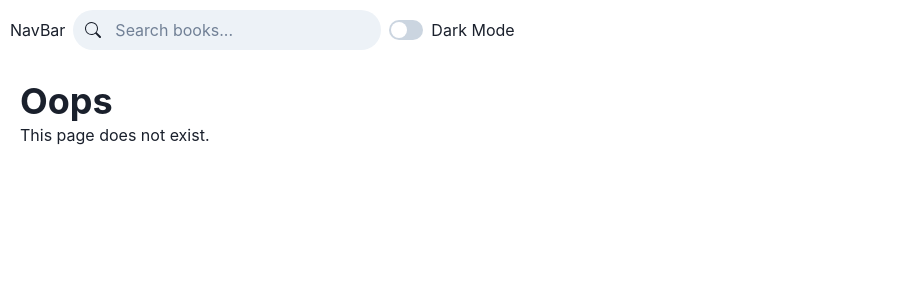
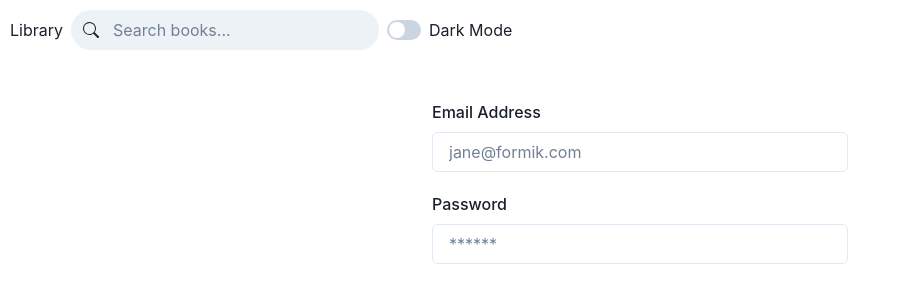
Before and after one commit to msbeigiai/fullstack-book-store, a React (Vite) app in the folder library-frontend/: page /login in a window 1280 px wide. Shown: the top 302 px of the page, without its empty margins (0-900 px from the left). Built offline with nearby package versions, Linux system fonts and the light colour scheme.

Commit message:
Add login form

```diff
--- a/library-frontend/src/components/FormTextInput.tsx
+++ b/library-frontend/src/components/FormTextInput.tsx
@@ -5,7 +5,6 @@ import {
   Input,
 } from "@chakra-ui/react";
 import { useField } from "formik";
-import { ReactNode } from "react";
 
 interface Props {
   id: string;
@@ -13,13 +12,12 @@ interface Props {
   label: string;
   type: string;
   placeholder: string;
-  children: ReactNode;
 }
 
 const FormTextInput = (props: Props) => {
   const [field, meta] = useField(props);
   return (
-    <FormControl>
+    <FormControl marginTop={5}>
       <FormLabel htmlFor={props.id || props.name}>{props.label}</FormLabel>
       <Input className="text-input" {...field} {...props}></Input>
       {meta.touched && meta.error ? (
--- a/library-frontend/src/components/NavBar.tsx
+++ b/library-frontend/src/components/NavBar.tsx
@@ -1,12 +1,13 @@
-import { HStack, Text } from "@chakra-ui/react";
+import { HStack } from "@chakra-ui/react";
+import { Link } from "react-router-dom";
+import ColorModeSwitch from "./ColorModeSwitch";
 import SearchInput from "./SearchInput";
-import ColorModeSwitch from "./ColorModeSwitch";
 
 const NavBar = () => {
   return (
     <>
       <HStack padding="10px">
-        <Text>NavBar</Text>
+        <Link to="/">Library</Link>
         <SearchInput />
         <ColorModeSwitch />
       </HStack>
--- /dev/null
+++ b/library-frontend/src/pages/LoginForm.tsx
@@ -0,0 +1,56 @@
+import { Container } from "@chakra-ui/react";
+import { Form, Formik } from "formik";
+import * as Yup from "yup";
+import FormTextInput from "../components/FormTextInput";
+
+interface LoginFormVales {
+  email: string;
+  password: string;
+}
+
+const LoginForm = () => {
+  const intialValues: LoginFormVales = {
+    email: "",
+    password: "",
+  };
+  return (
+    <Container maxW="md">
+      <Formik
+        initialValues={intialValues}
+        validationSchema={Yup.object({
+          email: Yup.string()
+            .email("Invalid email address")
+            .required("Required"),
+          password: Yup.string()
+            .required("No password provided.")
+            .min(5, "Password is too short - should be 8 chars minimum."),
+        })}
+        onSubmit={(values, { setSubmitting }) => {
+          setTimeout(() => {
+            alert(JSON.stringify(values, null, 2));
+            setSubmitting(false);
+          }, 400);
+        }}
+      >
+        <Form>
+          <FormTextInput
+            label="Email Address"
+            name="email"
+            type="email"
+            placeholder="jane@formik.com"
+            id=""
+          />
+          <FormTextInput
+            label="Password"
+            name="password"
+            type="password"
+            placeholder="******"
+            id=""
+          />
+        </Form>
+      </Formik>
+    </Container>
+  );
+};
+
+export default LoginForm;
--- a/library-frontend/src/pages/SignupForm.tsx
+++ b/library-frontend/src/pages/SignupForm.tsx
@@ -1,13 +1,25 @@
+import { Button, Container } from "@chakra-ui/react";
 import { Form, Formik } from "formik";
 import * as Yup from "yup";
 import FormTextInput from "../components/FormTextInput";
-import { Button } from "@chakra-ui/react";
+
+interface SignupFormValues {
+  firstName: string;
+  lastName: string;
+  email: string;
+}
 
 const SignupForm = () => {
+  const initialValues: SignupFormValues = {
+    firstName: "",
+    lastName: "",
+    email: "",
+  };
   return (
-    <>
+    <Container maxW="md">
       <Formik
-        initialValues={{ firstName: "", lastName: "", email: "" }}
+        initialValues={initialValues}
+        validateOnMount
         validationSchema={Yup.object({
           firstName: Yup.string()
             .max(15, "Must be 15 characters or less")
@@ -32,30 +44,28 @@ const SignupForm = () => {
             name="firstName"
             type="text"
             placeholder="Jane"
-            id={""}
-            children={undefined}
+            id=""
           />
           <FormTextInput
             label="Last Name"
             name="lastName"
             type="text"
             placeholder="Doe"
-            id={""}
-            children={undefined}
+            id=""
           />
-
           <FormTextInput
             label="Email Address"
             name="email"
             type="email"
             placeholder="jane@formik.com"
-            id={""}
-            children={undefined}
+            id=""
           />
-          <Button type="submit">Submit</Button>
+          <Button type="submit" marginTop={4}>
+            Submit
+          </Button>
         </Form>
       </Formik>
-    </>
+    </Container>
   );
 };
 
--- a/library-frontend/src/routes.tsx
+++ b/library-frontend/src/routes.tsx
@@ -3,6 +3,7 @@ import Layout from "./pages/Layout";
 import HomePage from "./pages/HomePage";
 import SignupForm from "./pages/SignupForm";
 import ErrorPage from "./pages/ErrorPage";
+import LoginForm from "./pages/LoginForm";
 
 const routes = createBrowserRouter([
   {
@@ -12,6 +13,7 @@ const routes = createBrowserRouter([
     children: [
       { index: true, element: <HomePage /> },
       { path: "/signup", element: <SignupForm /> },
+      { path: "/login", element: <LoginForm /> },
     ],
   },
 ]);
```
